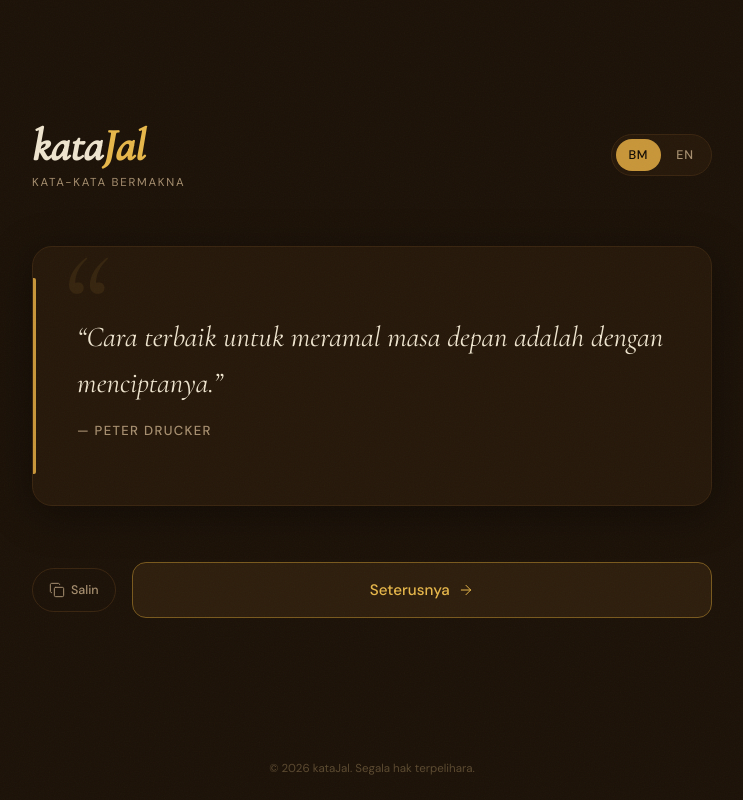
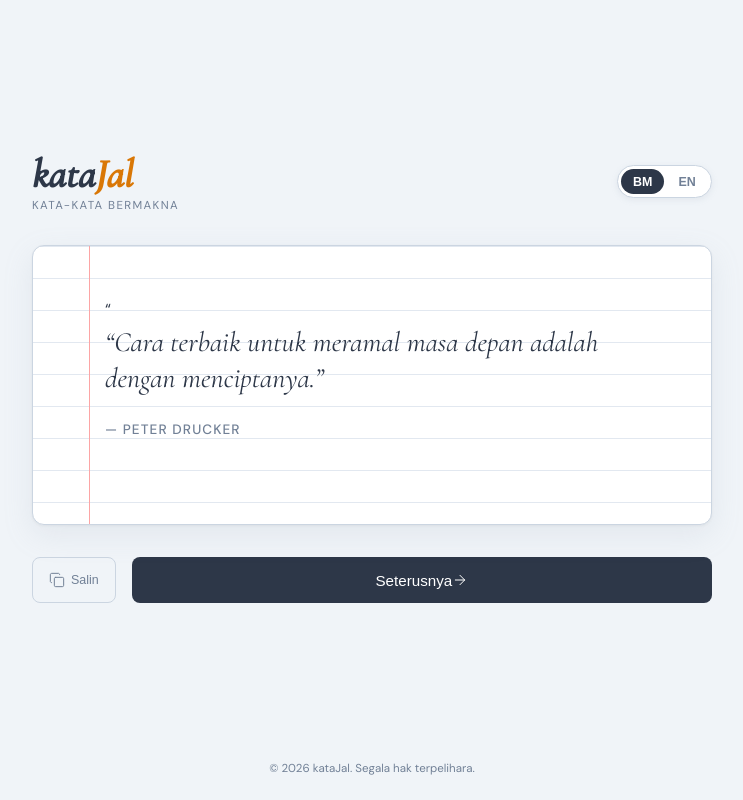
Before and after one commit to Jalsem20/katajal, a website: page index.html in a window 1280 px wide. Shown: the whole page, without its empty margins (268-1011 px from the left). Drawn offline with nearby package versions, Linux system fonts and the light colour scheme; files whose address does not match are found by name.

Commit message:
change ui

```diff
--- a/index.html
+++ b/index.html
@@ -1,5 +1,6 @@
 <!DOCTYPE html>
 <html lang="ms">
+
 <head>
   <meta charset="UTF-8">
   <meta name="viewport" content="width=device-width, initial-scale=1.0">
@@ -8,26 +9,33 @@
 
   <link rel="preconnect" href="https://fonts.googleapis.com">
   <link rel="preconnect" href="https://fonts.gstatic.com" crossorigin>
-    <link href="https://fonts.googleapis.com/css2?family=Cormorant+Garamond:ital,wght@1,400;1,500&family=DM+Sans:wght@400;500;600&display=swap" rel="stylesheet">
+  <link
+    href="https://fonts.googleapis.com/css2?family=Cormorant+Garamond:ital,wght@1,400;1,500&family=DM+Sans:wght@400;500;600&display=swap"
+    rel="stylesheet">
 
   <script>
-      window.si = window.si || function () { (window.siq = window.siq || []).push(arguments); };
+    window.si = window.si || function () {
+      (window.siq = window.siq || []).push(arguments);
+    };
   </script>
   <script defer src="/_vercel/speed-insights/script.js"></script>
 
   <script>
-      window.va = window.va || function () { (window.vaq = window.vaq || []).push(arguments); };
+    window.va = window.va || function () {
+      (window.vaq = window.vaq || []).push(arguments);
+    };
   </script>
   <script defer src="/_vercel/insights/script.js"></script>
 
   <link rel="stylesheet" href="styles.css">
 </head>
+
 <body>
 
   <svg style="display:none;">
     <filter id="noise">
-            <feTurbulence type="fractalNoise" baseFrequency="0.8" numOctaves="3" stitchTiles="stitch"/>
-            <feColorMatrix type="matrix" values="1 0 0 0 0  0 1 0 0 0  0 0 1 0 0  0 0 0 0.04 0"/>
+      <feTurbulence type="fractalNoise" baseFrequency="0.8" numOctaves="3" stitchTiles="stitch" />
+      <feColorMatrix type="matrix" values="1 0 0 0 0  0 1 0 0 0  0 0 1 0 0  0 0 0 0.04 0" />
     </filter>
   </svg>
 
@@ -48,21 +56,35 @@
       <div class="quote-card">
         <span class="khat-watermark" aria-hidden="true">“</span>
         <div class="quote-display-area" id="quoteArea">
-                    <p class="quote-text" id="quoteText">“Sabar itu subur, ikhlas itu luas.”</p>
-                    <div class="quote-author" id="quoteAuthor">— Anonim</div>
+          <p class="quote-text">
+            <span id="quoteText"></span>
+            <span class="pencil-cursor" id="pencilCursor">
+              <svg width="24" height="24" viewBox="0 0 24 24" fill="none" stroke="currentColor" stroke-width="2"
+                stroke-linecap="round" stroke-linejoin="round">
+                <path d="M12 20h9" />
+                <path d="M16.5 3.5a2.12 2.12 0 0 1 3 3L7 19l-4 1 1-4Z" /></svg>
+            </span>
+          </p>
+          <div class="quote-author" id="quoteAuthor"></div>
         </div>
       </div>
     </main>
 
     <div class="action-tray">
       <button class="btn-secondary" id="copyBtn" onclick="copyToClipboard()" title="Salin Petikan">
-                <svg width="16" height="16" viewBox="0 0 24 24" fill="none" stroke="currentColor" stroke-width="1.5" stroke-linecap="round" stroke-linejoin="round"><rect width="14" height="14" x="8" y="8" rx="2" ry="2"/><path d="M4 16c-1.1 0-2-.9-2-2V4c0-1.1.9-2 2-2h10c1.1 0 2 .9 2 2"/></svg>
+        <svg width="16" height="16" viewBox="0 0 24 24" fill="none" stroke="currentColor" stroke-width="1.5"
+          stroke-linecap="round" stroke-linejoin="round">
+          <rect width="14" height="14" x="8" y="8" rx="2" ry="2" />
+          <path d="M4 16c-1.1 0-2-.9-2-2V4c0-1.1.9-2 2-2h10c1.1 0 2 .9 2 2" /></svg>
         <span id="copyBtnLabel">Salin</span>
       </button>
 
       <button class="btn-primary" id="nextBtn" onclick="generateRandomQuote()">
         <span id="nextBtnLabel">Seterusnya</span>
-                <svg width="16" height="16" viewBox="0 0 24 24" fill="none" stroke="currentColor" stroke-width="1.5" stroke-linecap="round" stroke-linejoin="round"><path d="M5 12h14"/><path d="m12 5 7 7-7 7"/></svg>
+        <svg width="16" height="16" viewBox="0 0 24 24" fill="none" stroke="currentColor" stroke-width="1.5"
+          stroke-linecap="round" stroke-linejoin="round">
+          <path d="M5 12h14" />
+          <path d="m12 5 7 7-7 7" /></svg>
       </button>
     </div>
   </div>
@@ -73,4 +95,5 @@
 
   <script src="script.js" defer></script>
 </body>
+
 </html>
--- a/styles.css
+++ b/styles.css
@@ -1,24 +1,17 @@
 /* ------------------------------------
-   1. CSS Custom Tokens & Reset
+   1. Notepad Design Tokens & Reset
    ------------------------------------ */
 :root {
-    /* Dark Mode Core Theme */
-    --bg: #1C1208;
-    --bg-deep: #120C05;
-    --surface: #26180A;
-    --surface-raised: #2E1E0D;
-    --ink: #F0E6D0;
-    --ink-muted: #A89070;
-    --ink-faint: #5C4A30;
-    --accent: #C9973A;
-    --accent-bright: #E8B84B;
-    --accent-dim: #7A5A1E;
-    --border: #3A2510;
-    --border-accent: #6B4A1A;
-    --shadow: rgba(0, 0, 0, 0.4);
+    --bg: #F0F4F8;               /* Soft desk background */
+    --notepad-paper: #FFFFFF;    /* Clean white paper */
+    --line-blue: #E2E8F0;        /* Subtle blue notebook lines */
+    --margin-pink: #FCA5A5;      /* Left margin notebook line */
+    --ink: #2D3748;              /* Sharp graphite ink text */
+    --ink-muted: #718096;        /* Secondary label text */
+    --pencil-gold: #D97706;      /* Classic pencil yellow accent */
+    --border: #CBD5E1;
+    --shadow: rgba(148, 163, 184, 0.15);
 
-    /* Spacing System Units */
-    --space-xs: 0.5rem;
     --space-sm: 1rem;
     --space-md: 1.5rem;
     --space-lg: 2rem;
@@ -41,214 +34,202 @@ body {
     justify-content: space-between;
     align-items: center;
     padding: var(--space-md);
-    overflow-x: hidden;
     position: relative;
 }
 
-/* Aged Paper Texture Overlay System */
-body::before {
-    content: "";
-    position: fixed;
-    top: 0;
-    left: 0;
-    width: 100vw;
-    height: 100vh;
-    filter: url(#noise);
-    pointer-events: none;
-    z-index: 9999;
-    opacity: 1;
-}
-
-/* ------------------------------------
-   2. Layout Structure & Containers
-   ------------------------------------ */
 .wrapper {
     width: 100%;
     max-width: 680px;
     margin: 0 auto;
     display: flex;
     flex-direction: column;
-    gap: var(--space-xl);
+    gap: var(--space-lg);
     flex-grow: 1;
     justify-content: center;
 }
 
+/* ------------------------------------
+   2. Layout Header & Controls
+   ------------------------------------ */
 header {
     display: flex;
     justify-content: space-between;
     align-items: center;
     width: 100%;
-    margin-bottom: var(--space-xs);
 }
 
 .brand {
     display: flex;
     flex-direction: column;
-    gap: 2px;
 }
 
 .logo {
     font-family: 'Cormorant Garamond', Georgia, serif;
-    font-size: clamp(2rem, 6vw, 2.8rem);
+    font-size: clamp(2rem, 6vw, 2.5rem);
+    font-weight: 600;
     color: var(--ink);
-    user-select: none;
 }
 
 .logo span {
     font-style: italic;
-    color: var(--accent-bright);
+    color: var(--pencil-gold);
 }
 
 .tagline {
     font-size: 0.72rem;
-    font-weight: 300;
+    font-weight: 400;
     text-transform: uppercase;
-    letter-spacing: 0.15em;
+    letter-spacing: 0.12em;
     color: var(--ink-muted);
 }
 
-/* ------------------------------------
-   3. Core Components
-   ------------------------------------ */
 .lang-toggle {
-    background: var(--surface);
+    background: var(--notepad-paper);
     border: 1.5px solid var(--border);
     border-radius: 99px;
-    padding: 0.25rem;
+    padding: 0.2rem;
     display: flex;
     gap: 2px;
     cursor: pointer;
+    box-shadow: 0 2px 6px var(--shadow);
 }
 
 .lang-btn {
     background: transparent;
     border: none;
     color: var(--ink-muted);
-    font-family: 'DM Sans', sans-serif;
     font-size: 0.78rem;
-    font-weight: 500;
-    letter-spacing: 0.06em;
-    padding: 0.4rem 0.8rem;
+    font-weight: 600;
+    padding: 0.35rem 0.75rem;
     border-radius: 99px;
     cursor: pointer;
-    transition: all 200ms cubic-bezier(.4,0,.2,1);
-    min-width: 44px;
-    min-height: 32px;
+    transition: all 200ms ease;
 }
 
 .lang-btn.active {
-    background: var(--accent);
-    color: var(--bg-deep);
+    background: var(--ink);
+    color: var(--notepad-paper);
 }
 
-/* Hero Quote Card */
+/* ------------------------------------
+   3. The Notepad Card (Ruled Grid)
+   ------------------------------------ */
 .quote-card {
-    background: var(--surface);
-    border: 1.5px solid var(--border);
-    border-radius: 20px;
-    padding: clamp(2rem, 6vw, 3rem) clamp(1.75rem, 6vw, 2.75rem);
-    box-shadow: 0 8px 40px var(--shadow);
+    background: var(--notepad-paper);
+    border: 1px solid var(--border);
+    border-radius: 12px;
+    box-shadow: 0 10px 30px var(--shadow), 0 1px 3px rgba(0,0,0,0.05);
     position: relative;
-    min-height: 260px;
-    display: flex;
-    flex-direction: column;
-    justify-content: center;
-    align-items: flex-start;
-    gap: var(--space-md);
+    min-height: 280px;
+    padding: var(--space-xl) var(--space-xl) var(--space-xl) 4.5rem; /* Wide left padding for margin */
+
+    /* Pure CSS Ruled Paper Lines background */
+    background-image: linear-gradient(var(--line-blue) 1px, transparent 1px);
+    background-size: 100% 2rem; /* 2rem line height spacing */
+    line-height: 2rem;
+    overflow: hidden;
 }
 
-/* Left Accent Manuscript Border Binding line */
-.quote-card::after {
+/* Red Vertical Notebook Margin Line */
+.quote-card::before {
     content: "";
     position: absolute;
-    left: 0;
-    top: 12%;
-    bottom: 12%;
-    width: 3px;
-    background: var(--accent);
-    border-radius: 0 2px 2px 0;
-}
-
-/* Calligraphic Khat watermark backdrop asset */
-.khat-watermark {
-    font-family: 'Cormorant Garamond', Georgia, serif;
-    font-size: 9rem;
-    color: var(--accent);
-    opacity: 0.10;
-    position: absolute;
-    top: -1rem;
-    left: 1.5rem;
-    pointer-events: none;
-    line-height: 1;
-    user-select: none;
+    top: 0;
+    left: 3.5rem;
+    width: 1px;
+    height: 100%;
+    background-color: var(--margin-pink);
 }
 
 .quote-display-area {
     width: 100%;
-    transition: transform 300ms cubic-bezier(.4,0,.2,1), opacity 300ms cubic-bezier(.4,0,.2,1);
+    position: relative;
 }
 
 .quote-text {
     font-family: 'Cormorant Garamond', Georgia, serif;
-    font-size: clamp(1.3rem, 4vw, 1.8rem);
+    font-size: clamp(1.3rem, 4vw, 1.75rem);
     font-style: italic;
-    line-height: 1.6;
     color: var(--ink);
-    margin-bottom: var(--space-sm);
-    text-align: left;
+    display: inline; /* Kept inline for tracking cursor positioning */
 }
 
 .quote-author {
-    font-size: 0.82rem;
+    font-size: 0.85rem;
     font-weight: 500;
     text-transform: uppercase;
-    letter-spacing: 0.1em;
+    letter-spacing: 0.08em;
     color: var(--ink-muted);
-    display: flex;
-    align-items: center;
+    margin-top: var(--space-sm);
+    display: block;
+    opacity: 0;
+    transition: opacity 400ms ease;
 }
 
+.quote-author.visible {
+    opacity: 1;
+}
+
+/* The Animated Writing Pencil Graphic */
+.pencil-cursor {
+    display: inline-block;
+    width: 24px;
+    height: 24px;
+    vertical-align: text-bottom;
+    margin-left: 2px;
+    color: var(--pencil-gold);
+    position: relative;
+    z-index: 10;
+    transform-origin: bottom left;
+    display: none; /* Controlled by JS */
+}
+
+/* Writing vibration effect rules */
+.pencil-cursor.writing {
+    display: inline-block;
+    animation: scribble 120ms infinite alternate ease-in-out;
+}
+
+@keyframes scribble {
+    0% { transform: rotate(0deg) translateY(0); }
+    100% { transform: rotate(4deg) translateY(-2px); }
+}
+
+/* ------------------------------------
+   4. UI Interactions & Footer Buttons
+   ------------------------------------ */
 .action-tray {
     display: flex;
     gap: var(--space-sm);
     width: 100%;
-    align-items: center;
-    margin-top: var(--space-xs);
 }
 
-/* Primary Controller Elements */
 .btn-primary {
-    background: var(--surface-raised);
-    border: 1.5px solid var(--accent-dim);
-    border-radius: 14px;
-    padding: 1.05rem 1.5rem;
-    font-family: 'DM Sans', sans-serif;
+    background: var(--ink);
+    border: none;
+    border-radius: 8px;
+    padding: 0.9rem 1.5rem;
     font-size: 0.95rem;
     font-weight: 500;
-    color: var(--accent-bright);
+    color: var(--notepad-paper);
     cursor: pointer;
     flex-grow: 1;
     display: flex;
     justify-content: center;
     align-items: center;
     gap: var(--space-xs);
-    transition: all 200ms cubic-bezier(.4,0,.2,1);
-    min-height: 48px;
+    transition: background 200ms ease;
 }
 
 .btn-primary:hover {
-    background: var(--accent);
-    color: var(--bg-deep);
-    border-color: var(--accent);
+    background: #4A5568;
 }
 
-/* Secondary Clipboard Pill Styles */
 .btn-secondary {
     background: transparent;
-    border: 1.5px solid var(--border);
-    border-radius: 99px;
+    border: 1px solid var(--border);
+    border-radius: 8px;
     padding: 0.45rem 1rem;
-    font-family: 'DM Sans', sans-serif;
     font-size: 0.78rem;
     font-weight: 500;
     color: var(--ink-muted);
@@ -256,43 +237,39 @@ header {
     display: flex;
     align-items: center;
     gap: 6px;
-    transition: all 200ms cubic-bezier(.4,0,.2,1);
-    min-height: 44px;
+    transition: all 200ms ease;
 }
 
 .btn-secondary:hover {
-    border-color: var(--accent);
-    color: var(--accent);
+    border-color: var(--ink);
+    color: var(--ink);
 }
 
 .btn-secondary.success-state {
-    background: #1A3320;
-    border-color: #2ecc71;
-    color: #4ade80;
+    background: #E6F4EA;
+    border-color: #34A853;
+    color: #137333;
 }
 
 button:active {
-    transform: scale(0.97);
+    transform: scale(0.98);
 }
 
-/* Toast Notifications alert modules */
 .toast {
-    background: var(--surface-raised);
-    border: 1px solid var(--accent-dim);
-    border-radius: 99px;
-    color: var(--ink);
+    background: var(--ink);
+    color: var(--notepad-paper);
     font-size: 0.8rem;
     font-weight: 500;
-    padding: 0.6rem 1.2rem;
+    padding: 0.5rem 1.2rem;
+    border-radius: 99px;
     position: fixed;
     bottom: 1.8rem;
     left: 50%;
     transform: translateX(-50%) translateY(8px);
     opacity: 0;
     pointer-events: none;
-    transition: transform 250ms cubic-bezier(.4,0,.2,1), opacity 250ms cubic-bezier(.4,0,.2,1);
+    transition: transform 250ms ease, opacity 250ms ease;
     z-index: 1000;
-    box-shadow: 0 4px 20px rgba(0,0,0,0.3);
 }
 
 .toast.visible {
@@ -302,28 +279,7 @@ button:active {
 
 footer {
     font-size: 0.72rem;
-    font-weight: 300;
-    color: var(--ink-faint);
-    margin-top: var(--space-xl);
+    color: var(--ink-muted);
+    margin-top: var(--space-lg);
     text-align: center;
-    width: 100%;
 }
-
-/* ------------------------------------
-   4. Motion Guardrails & Accessibility
-   ------------------------------------ */
-.is-switching {
-    opacity: 0;
-    transform: translateY(6px);
-}
-
-@media (prefers-reduced-motion: reduce) {
-    *, *::before, *::after {
-        animation-duration: 0.01ms !important;
-        transition-duration: 0.01ms !important;
-    }
-    .is-switching {
-        opacity: 0 !important;
-        transform: none !important;
-    }
-}
```
Also changed, not shown: script.js (+35 -28 lines). Lines whose indentation alone changed are shown as unchanged.
